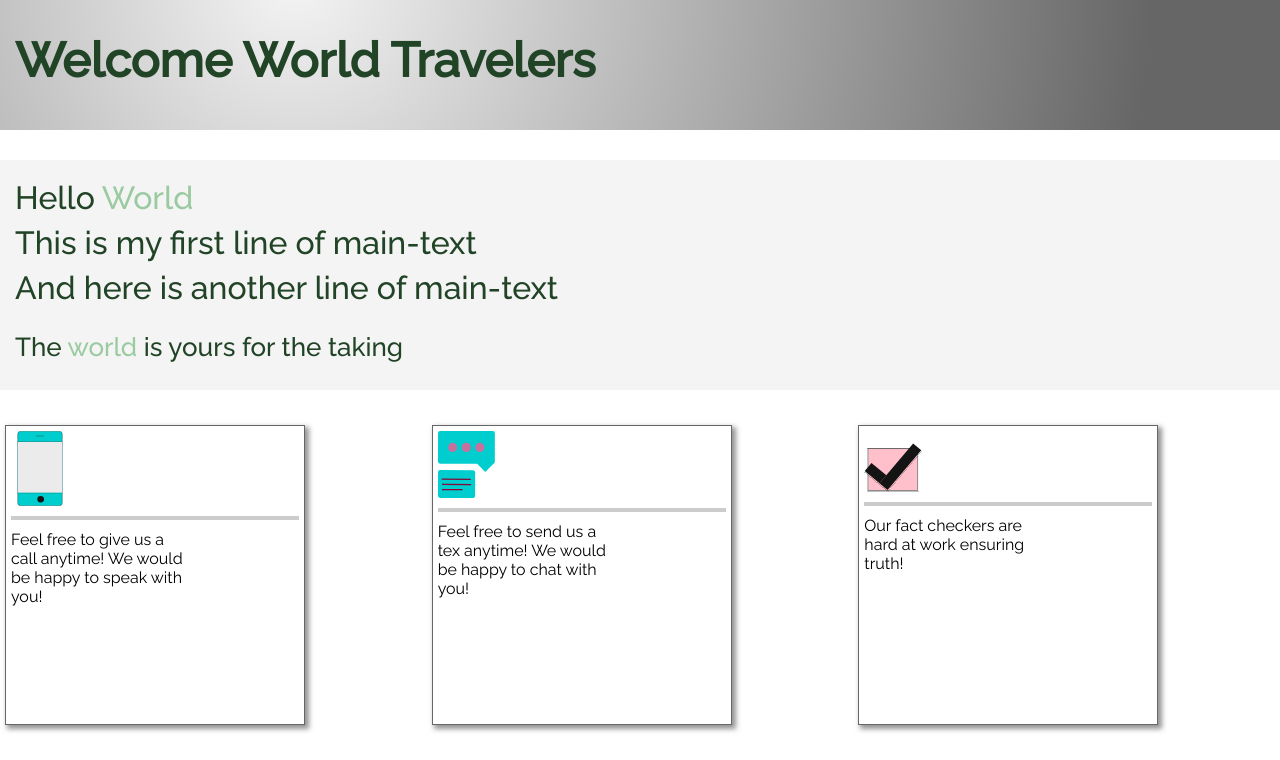
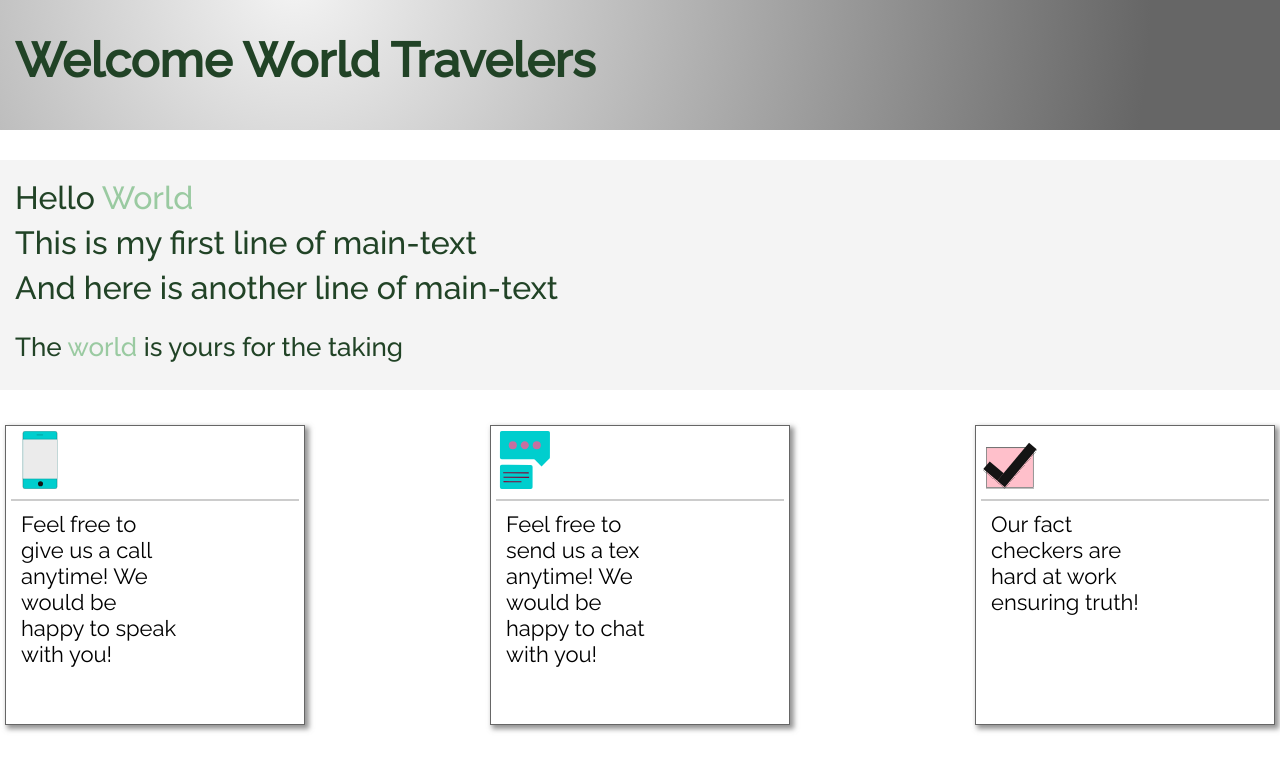
Before and after one commit to michaelpaulcuccia/pixelsandposers, a Next.js app in the folder client/: page / in a window 1280 px wide. Shown: the part 736-1496 px from the top of the page. Built offline with nearby package versions, Linux system fonts and the light colour scheme.

Commit message:
updated card and cardgrid

```diff
--- a/client/components/card.js
+++ b/client/components/card.js
@@ -15,25 +15,26 @@ const CardWrapper = styled.div`
 const IconContainer = styled.div`
   width: 20%; //a bit of a hack to get the Image aligned to left
   display: flex;
-  max-height: 75px;
 `;
 
 const DivideBar = styled.div`
   width: 100%;
   margin: 10px 0;
-  border-bottom: 4px solid #ccc;
+  border-bottom: 2px solid #ccc;
 `;
 
 const TextArea = styled.div`
   color: 000;
   width: 60%;
+  padding-left: 10px;
+  font-size: 22px;
 `;
 
 export default function Card({image, text}) {
   return (
     <CardWrapper>
         <IconContainer>
-          <Image src={image} />
+          <Image src={image} height={100} width={100}/>
         </IconContainer>
         <DivideBar />
         <TextArea>
--- a/client/components/layouts/cardgrid.js
+++ b/client/components/layouts/cardgrid.js
@@ -3,9 +3,13 @@ import styled from 'styled-components';
 
 const Wrapper = styled.div`
     width: 100%;
-    display: grid;
-    align-items: center;
-    grid-template-columns: repeat(3, 1fr);
+    display: flex;
+    justify-content: space-between;
+
+    @media (max-width: 975px) {
+      flex-direction: column;
+      align-items: center;
+    }
 `;
 
 export default function Cardgrid(children) {
```
